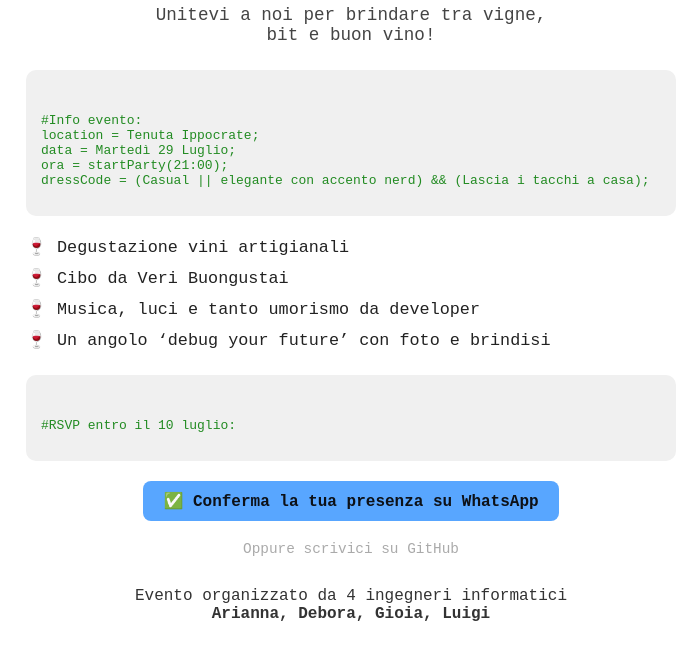
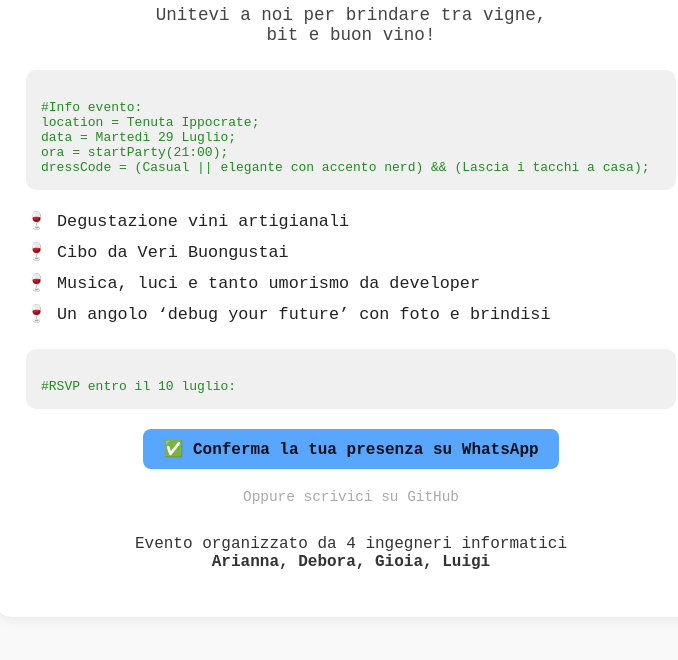
Before and after one commit to Gioia1909/Inviti_laurea, a plain HTML site: page index.html in a window 1280 px wide. Shown: the part 120-780 px from the top of the page, without its empty margins (289-967 px from the left). Drawn offline with Linux system fonts and the light colour scheme.

Commit message:
GIGI ha aggiustato lo schermo

```diff
--- a/style.css
+++ b/style.css
@@ -30,14 +30,23 @@ h1 {
     color: #444;
 }
 
+
 .code-box {
     background: #f0f0f0;
     border-radius: 10px;
     padding: 15px;
     margin: 20px 0;
     font-size: 1em;
+    overflow-x: auto;
+    max-width: 100%;
+    box-sizing: border-box;
 }
 
+.code-box pre {
+    white-space: pre-wrap;
+    word-break: break-word;
+    margin: 0;
+}
 .info {
     color: #228B22;
 }
```
